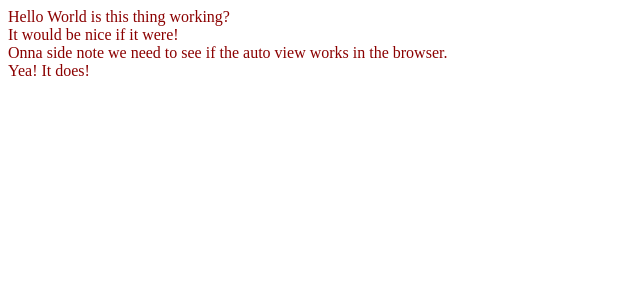
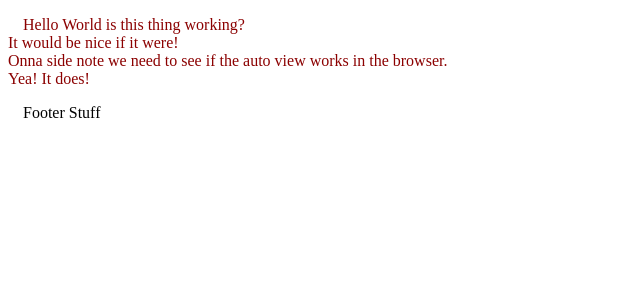
Before and after one commit to Gene7oh/rets, a PHP site: page / in a window 1280 px wide. Shown: the top 300 px of the page, without its empty margins (0-640 px from the left). Run offline with PHP 8.4, Linux system fonts and the light colour scheme.

Commit message:
More directory hierarchy

```diff
--- /dev/null
+++ b/css/styles.css
@@ -0,0 +1,6 @@
+#body {
+  text-align: center;
+  }
+p {text-align: left;
+  text-indent: 15px;
+  }
--- /dev/null
+++ b/includes/footer.php
@@ -0,0 +1,8 @@
+<?php
+
+    ?>
+<div>
+    <p>Footer Stuff</p>
+</div>
+</body>
+</html>
--- a/includes/header.php
+++ b/includes/header.php
@@ -1,8 +1,12 @@
+<?php
+    $message = "Hello World is this thing working?" . "<br>" . "It would be nice if it were!" . "<br>" . "Onna side note we need to see if the auto view works in the browser." . "<br>" . "Yea! It does!";
+?>
 <!doctype html>
 <html lang="en">
 <head>
     <meta charset="UTF-8">
     <meta name="viewport" content="width=device-width, user-scalable=no, initial-scale=1.0, maximum-scale=1.0, minimum-scale=1.0">
     <meta http-equiv="X-UA-Compatible" content="ie=edge">
+    <link type="text/css" rel="stylesheet" href="../css/styles.css">
 </head>
 <body>
--- a/index.php
+++ b/index.php
@@ -1,11 +1,14 @@
-<?php
-    $message = "Hello World is this thing working?" . "<br>" . "It would be nice if it were!" . "<br>" . "Onna side note we need to see if the auto view works in the browser." . "<br>" . "Yea! It does!";
-?>
+
 <?php include ("includes/header.php"); ?>
 <title>rets home</title>
 <div style="margin: auto; color: darkred;">
-    <?php echo $message; ?>
+    <p>
+        <?php ;
+            /** @var TYPE_NAME $message */
+            echo $message; ?>
+    </p>
+
 </div>
 
-</body>
-</html>
+<?php
+include ("includes/footer.php");
```
Also changed, not shown: js/scripts.js (added).
